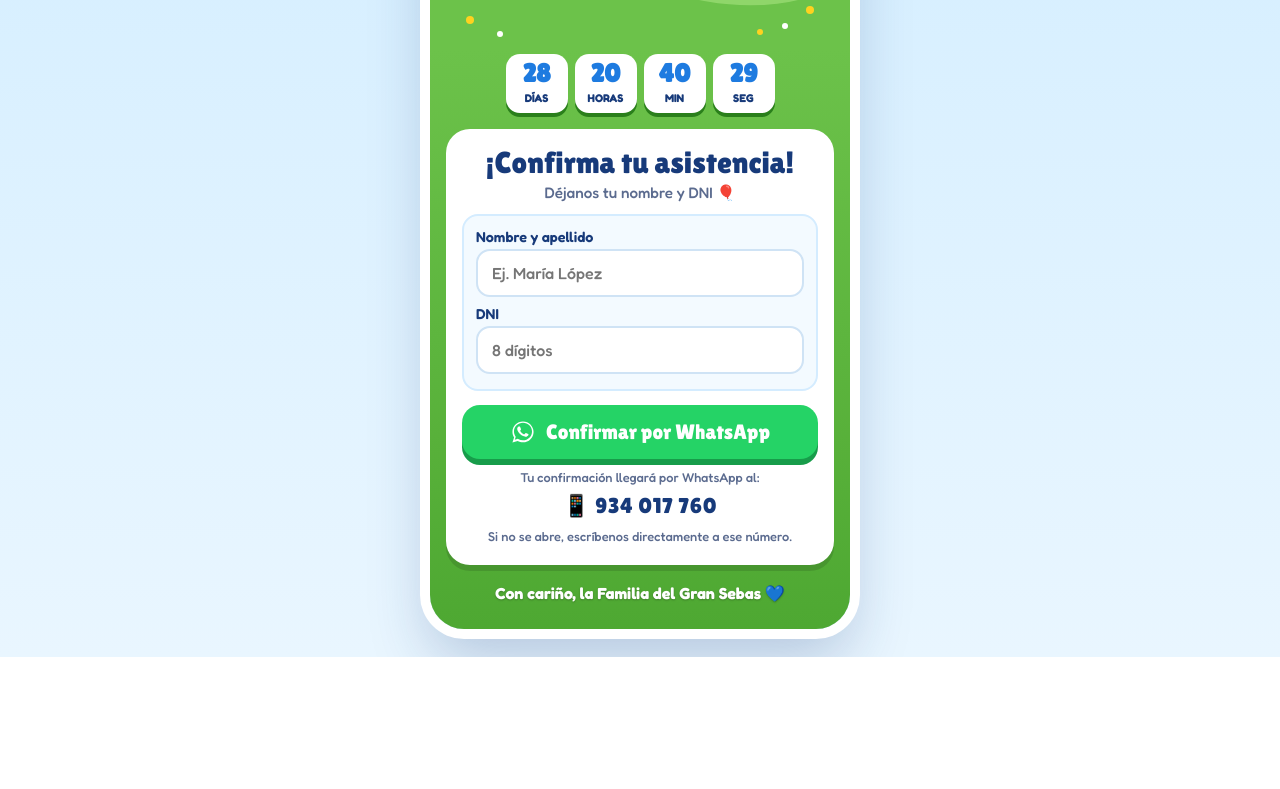
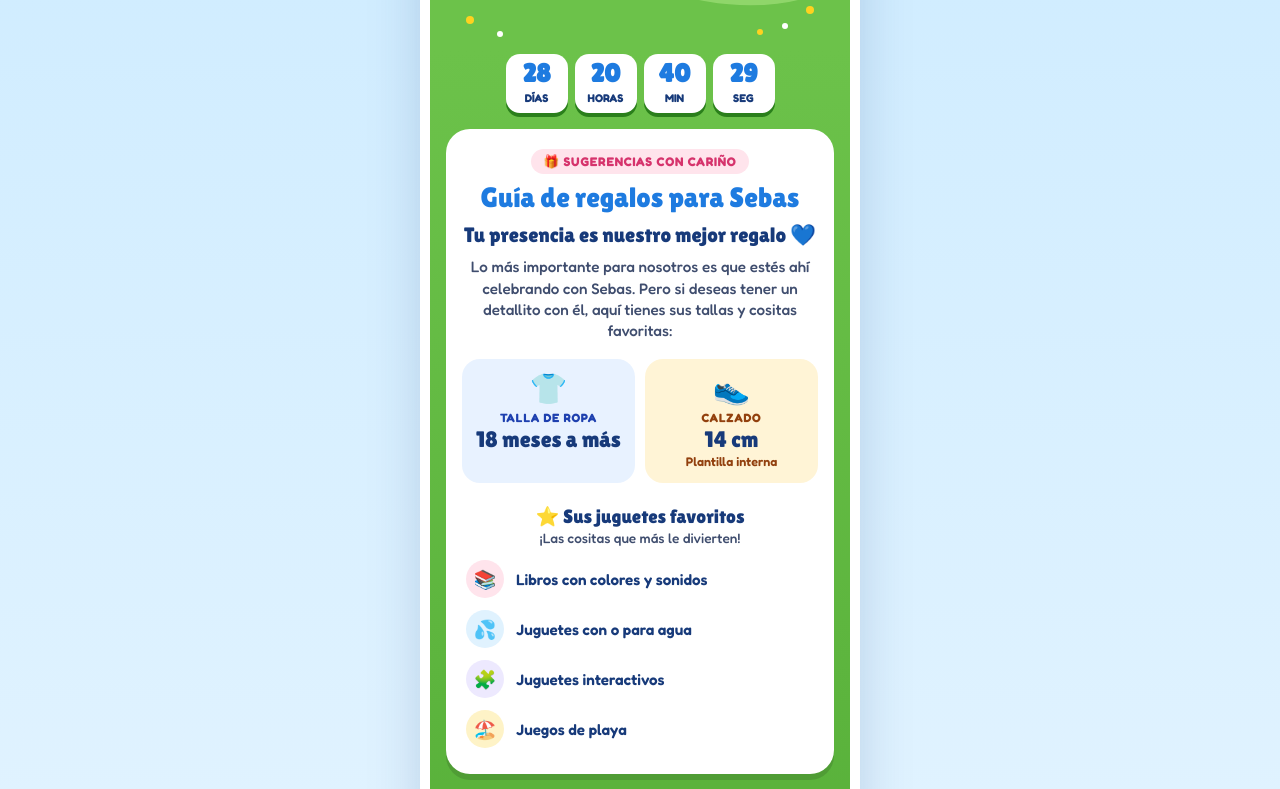
Before and after one commit to jalmeydaa/cumple-sebas, a plain HTML site: page index.html in a window 1280 px wide. Shown: the part 969-1758 px from the top of the page. Before the commit the page ends 1626 px from the top, so only its background shows below. Drawn offline with Linux system fonts and the light colour scheme.

Commit message:
Add files via upload

```diff
--- a/index.html
+++ b/index.html
@@ -155,24 +155,46 @@
   .cuenta-hoy{text-align:center;font-family:'Lilita One';font-size:1.5rem;color:#fff;padding:4px 0 14px;text-shadow:0 2px 0 var(--verde-osc)}
 
   .rsvp{background:#fff;border-radius:24px;padding:18px 16px 20px;box-shadow:0 6px 0 rgba(0,0,0,.12)}
-  .rsvp h2{font-family:'Lilita One',sans-serif;font-weight:400;text-align:center;font-size:1.9rem;line-height:1.05;color:var(--azul-osc)}
-  .rsvp .sub{text-align:center;font-size:.95rem;color:#5b6b8f;margin:4px 0 12px}
-  .invitado{background:#f3faff;border-radius:16px;padding:4px 12px 12px;margin-bottom:14px!important;border:2px solid #d4ecff;margin-bottom:10px;position:relative}
+  .rsvp h2{font-family:'Lilita One',sans-serif;font-weight:400;text-align:center;font-size:1.75rem;line-height:1.1;color:var(--azul)}
+  .rsvp .sub{text-align:center;font-size:.95rem;color:#3f4d6e;margin:6px 0 10px}
+  .invitado{margin-bottom:18px;position:relative}
   .invitado .num{font-weight:700;color:var(--azul);font-size:.9rem}
   .quitar{position:absolute;top:8px;right:10px;border:none;background:#ffe1e3;color:var(--rojo);font-weight:800;border-radius:50%;width:28px;height:28px;cursor:pointer;font-size:1rem}
-  label{display:block;font-weight:600;font-size:.9rem;margin:8px 0 4px}
-  input{width:100%;font:inherit;font-size:1rem;padding:12px 14px;border-radius:14px;border:2px solid #cfe3f5;background:#fff;outline:none}
-  input:focus{border-color:var(--azul)}
+  label{display:block;font-weight:700;font-size:.75rem;letter-spacing:.06em;text-transform:uppercase;color:#3f4d6e;margin:12px 0 6px 4px}
+  input{width:100%;font:inherit;font-size:1rem;color:var(--azul-osc);padding:13px 14px;border-radius:14px;border:2px solid transparent;background:#eef4fb;outline:none;transition:background .2s,border-color .2s}
+  input::placeholder{color:#8a97b3}
+  input:focus{border-color:var(--azul);background:#fff}
   input.error{border-color:var(--rojo);background:#fff3f3}
   .msg-error{color:var(--rojo);font-size:.82rem;font-weight:600;margin-top:3px}
   .agregar{display:block;width:100%;border:2px dashed var(--azul);background:transparent;color:var(--azul);font:inherit;font-weight:700;padding:10px;border-radius:14px;cursor:pointer;margin:2px 0 14px}
-  .btn-wsp{display:flex;align-items:center;justify-content:center;gap:10px;width:100%;text-decoration:none;background:#25d366;color:#fff;font-family:'Lilita One',sans-serif;font-size:1.3rem;padding:14px;border-radius:18px;box-shadow:0 6px 0 #179c4a}
-  .btn-wsp:active{transform:translateY(4px);box-shadow:0 2px 0 #179c4a}
+  .btn-wsp{display:flex;align-items:center;justify-content:center;gap:10px;width:100%;text-decoration:none;background:#25d366;color:#fff;font-family:'Lilita One',sans-serif;font-size:1.2rem;padding:14px;border-radius:16px;box-shadow:0 6px 16px rgba(37,211,102,.3);-webkit-tap-highlight-color:transparent;transition:transform .1s}
+  .btn-wsp:active{transform:scale(.98)}
   .btn-wsp svg{width:26px;height:26px}
-  .nota{font-size:.8rem;color:#5b6b8f;text-align:center;margin-top:10px;line-height:1.4}
+  .nota{font-size:.8rem;color:#3f4d6e;text-align:center;margin-top:10px;line-height:1.4}
   .nota .tel{display:block;font-family:'Lilita One',sans-serif;font-size:1.35rem;color:var(--azul-osc);margin:4px 0 6px;letter-spacing:.03em}
   .gracias{display:none;text-align:center;margin-top:12px;background:#eafff1;border-radius:16px;padding:12px;font-weight:600;color:#178a43}
   .gracias.ver{display:block}
+  /* ---------- guía de regalos ---------- */
+  .regalos{background:#fff;border-radius:24px;padding:20px 16px;margin-bottom:18px;box-shadow:0 6px 0 rgba(0,0,0,.12);text-align:center}
+  .regalos .pill{display:inline-block;background:#ffe4ec;color:#d6336c;font-weight:700;font-size:.78rem;letter-spacing:.06em;
+    text-transform:uppercase;padding:5px 12px;border-radius:999px}
+  .regalos h2{font-family:'Lilita One',sans-serif;font-weight:400;font-size:1.75rem;line-height:1.1;color:var(--azul);margin:8px 0 10px}
+  .presencia{font-family:'Lilita One',sans-serif;font-size:1.3rem;line-height:1.2;color:var(--azul-osc)}
+  .regalos .sub{font-size:.95rem;color:#3f4d6e;line-height:1.4;margin:8px 4px 18px}
+  .tallas{display:grid;grid-template-columns:1fr 1fr;gap:10px;margin-bottom:22px}
+  .talla{border-radius:18px;padding:14px 8px}
+  .talla.ropa{background:#e8f2ff}
+  .talla.zapato{background:#fff4d6}
+  .talla .ico{font-size:1.9rem;line-height:1}
+  .talla b{display:block;font-size:.75rem;letter-spacing:.06em;text-transform:uppercase;margin-top:6px}
+  .talla.ropa b{color:#1e40af}.talla.zapato b{color:#92400e}
+  .talla .val{font-family:'Lilita One',sans-serif;font-size:1.4rem;color:var(--azul-osc);line-height:1.1;margin-top:2px}
+  .talla .nota-t{display:block;font-size:.78rem;font-weight:600;margin-top:3px;color:#92400e}
+  .favoritos{text-align:left}
+  .favoritos h3{font-family:'Lilita One',sans-serif;font-weight:400;font-size:1.2rem;color:var(--azul-osc);text-align:center}
+  .favoritos p{font-size:.85rem;color:#3f4d6e;text-align:center;margin:2px 0 8px}
+  .fav{display:flex;align-items:center;gap:12px;padding:6px 4px;font-weight:600;font-size:.95rem;color:var(--azul-osc)}
+  .fav span{flex:none;width:38px;height:38px;border-radius:50%;display:flex;align-items:center;justify-content:center;font-size:1.15rem}
   .firma{text-align:center;color:#fff;font-weight:700;margin-top:18px;text-shadow:0 1px 2px rgba(0,0,0,.25)}
 
   .serpentinas{position:fixed;inset:0;width:100%;height:100%;z-index:10;pointer-events:none}
@@ -305,6 +327,37 @@
   <!-- ===== CONFIRMACIÓN ===== -->
   <div class="rsvp-zona">
     <div id="cuenta"></div>
+
+    <!-- ===== GUÍA DE REGALOS (edita los textos aquí) ===== -->
+    <section class="regalos">
+      <span class="pill">🎁 Sugerencias con cariño</span>
+      <h2>Guía de regalos para Sebas</h2>
+      <p class="presencia">Tu presencia es nuestro mejor&nbsp;regalo&nbsp;💙</p>
+      <p class="sub">Lo más importante para nosotros es que estés ahí celebrando con Sebas. Pero si deseas tener un detallito con él, aquí tienes sus tallas y cositas favoritas:</p>
+
+      <div class="tallas">
+        <div class="talla ropa">
+          <span class="ico">👕</span>
+          <b>Talla de ropa</b>
+          <div class="val">18 meses a más</div>
+        </div>
+        <div class="talla zapato">
+          <span class="ico">👟</span>
+          <b>Calzado</b>
+          <div class="val">14 cm</div>
+          <span class="nota-t">Plantilla interna</span>
+        </div>
+      </div>
+
+      <div class="favoritos">
+        <h3>⭐ Sus juguetes favoritos</h3>
+        <p>¡Las cositas que más le divierten!</p>
+        <div class="fav"><span style="background:#ffe4ec">📚</span>Libros con colores y sonidos</div>
+        <div class="fav"><span style="background:#e0f2fe">💦</span>Juguetes con o para agua</div>
+        <div class="fav"><span style="background:#ede9fe">🧩</span>Juguetes interactivos</div>
+        <div class="fav"><span style="background:#fef3c7">🏖️</span>Juegos de playa</div>
+      </div>
+    </section>
 
     <form class="rsvp" id="form" novalidate>
       <h2>¡Confirma tu asistencia!</h2>
```
